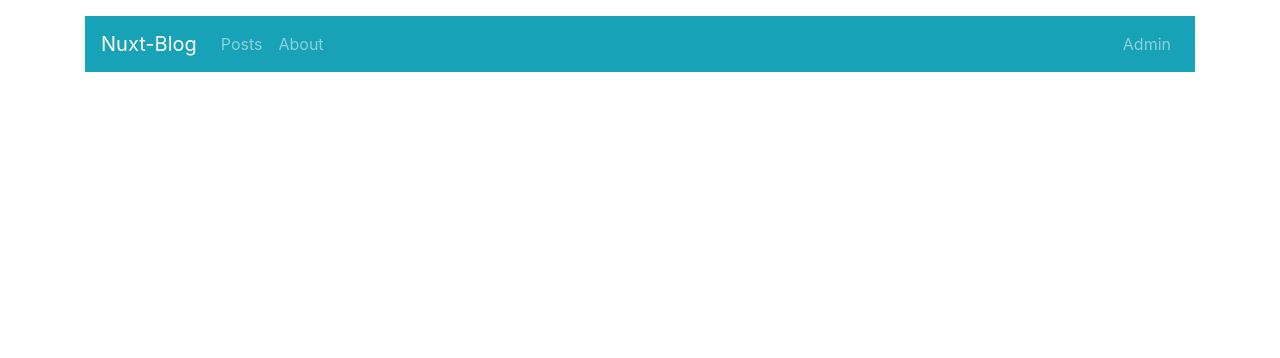
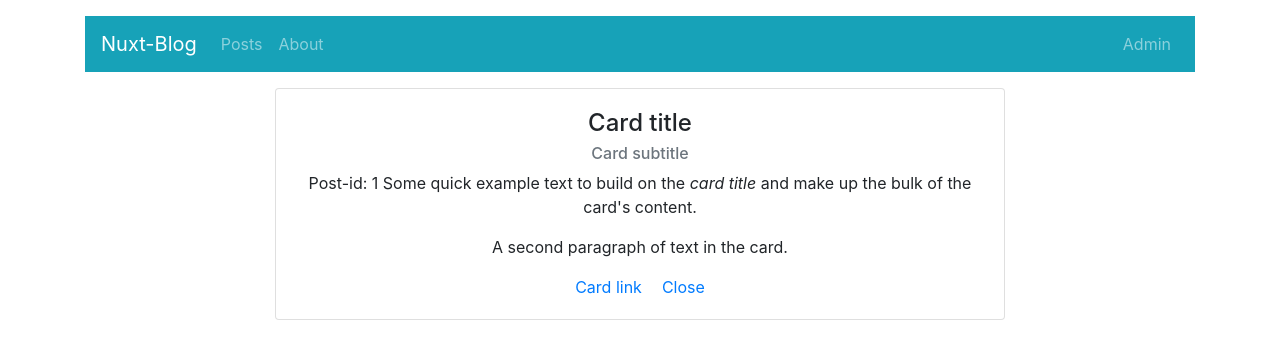
Before and after one commit to krispea3/nuxt-blog, a Nuxt app: page /posts/1 in a window 1280 px wide. Shown: the top 358 px of the page. Built offline with nearby package versions, Linux system fonts and the light colour scheme.

Commit message:
integrated basic posts detail

```diff
--- /dev/null
+++ b/pages/posts/_id/index.vue
@@ -0,0 +1,28 @@
+<template>
+  <b-row class="text-center" align-h="center">
+    <b-col cols="8">
+      <b-card title="Card title" sub-title="Card subtitle">
+        <b-card-text>
+          Post-id: {{ postId }}
+          Some quick example text to build on the <em>card title</em> and make up the bulk of the card's
+          content.
+        </b-card-text>
+
+        <b-card-text>A second paragraph of text in the card.</b-card-text>
+
+        <a href="#" class="card-link">Card link</a>
+        <b-link to="/posts" class="card-link">Close</b-link>
+      </b-card>
+      </b-col>
+  </b-row>
+</template>
+
+<script>
+export default {
+  computed: {
+    postId () {
+      return this.$route.params.id
+    }
+  }
+}
+</script>
--- a/pages/posts/index.vue
+++ b/pages/posts/index.vue
@@ -1,5 +1,16 @@
 <template>
   <b-col>
     <p>List of posts</p>
+    <b-button variant="primary" @click="loadPost">Post detail</b-button>
   </b-col>
 </template>
+
+<script>
+export default {
+  methods: {
+    loadPost () {
+      this.$router.push('posts/' + '2')
+    }
+  }
+}
+</script>
```
